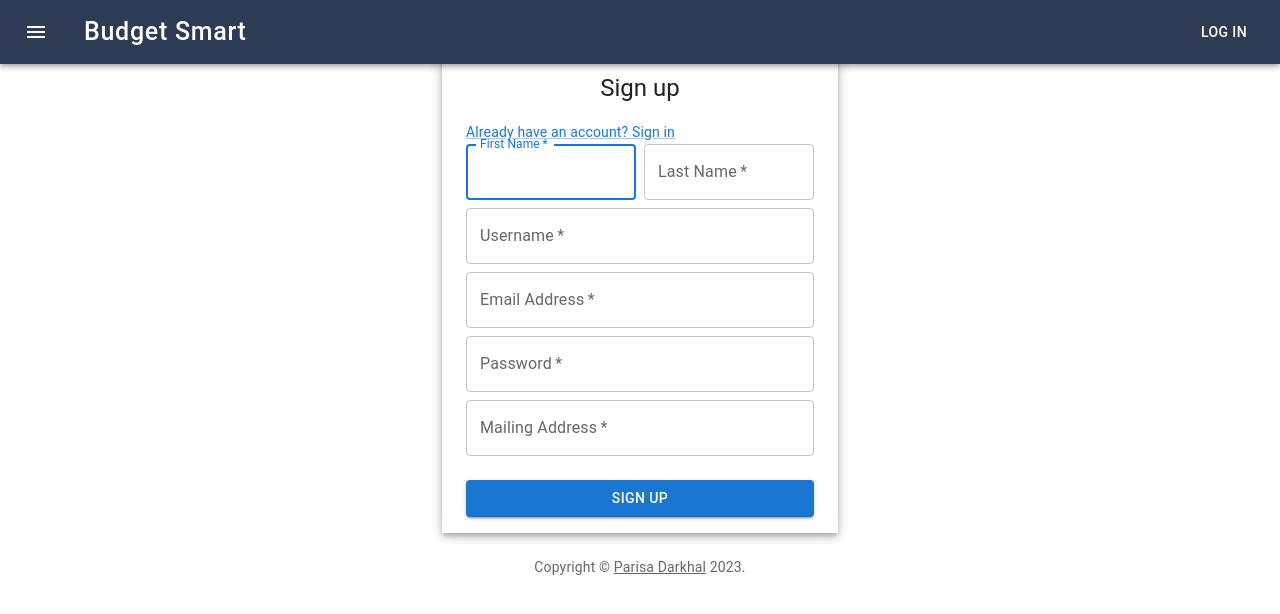
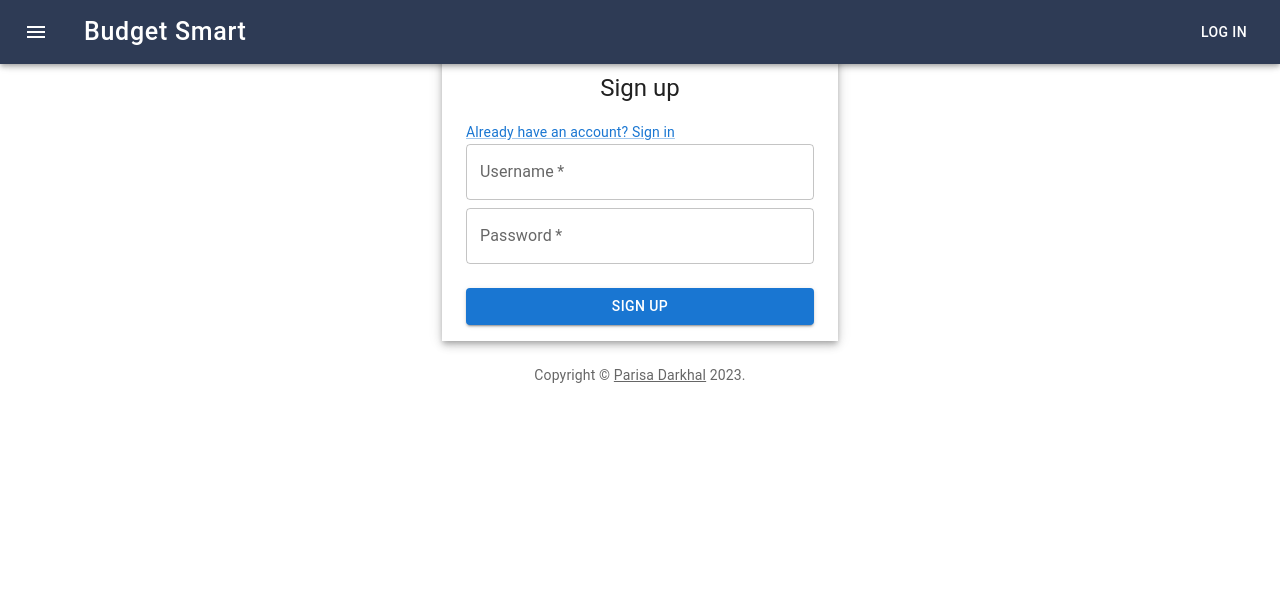
Before and after one commit to ParisaDarkhal/budget-management, a React (Create React App) app in the folder frontend/: page /signup in a window 1280 px wide. Shown: the top 614 px of the page. Built offline with nearby package versions, Linux system fonts and the light colour scheme.

Commit message:
signup functionality created

```diff
--- /dev/null
+++ b/frontend/src/api/API.js
@@ -0,0 +1,14 @@
+import axios from "axios";
+
+export async function signup(username, password) {
+  try {
+    const response = await axios.post("/users/signup", {
+      username,
+      password,
+    });
+    return response.data;
+  } catch (error) {
+    console.log("EEEEEE");
+    return { error: "could not create user" };
+  }
+}
--- a/frontend/src/components/signup/Signup.js
+++ b/frontend/src/components/signup/Signup.js
@@ -9,14 +9,14 @@ import {
   Box,
   Typography,
   Container,
+  Alert,
 } from "@mui/material";
 import { LockOutlined as LockOutlinedIcon } from "@mui/icons-material";
 import { createTheme, ThemeProvider } from "@mui/material/styles";
-
 import { useState } from "react";
 import { useNavigate } from "react-router-dom";
-
 import Navbar from "../navbar/Navbar";
+import { signup } from "../../api/API";
 
 function Copyright(props) {
   return (
@@ -45,43 +45,35 @@ const defaultTheme = createTheme();
 
 export default function SignUp() {
   const navigate = useNavigate();
-  /////
-  const [formState, setFormState] = useState({
-    first_name: "",
-    last_name: "",
-    username: "",
-    email: "",
-    password: "",
-    address: "",
-  });
+
+  const [username, setUsername] = useState("");
+  const [password, setPassword] = useState("");
+  const [hasError, setHasError] = useState(false);
 
   //   const [addUser, { error }] = useMutation(ADD_USER);
 
-  const handleInputChange = (event) => {
-    const { name, value } = event.target;
-    setFormState({ ...formState, [name]: value });
+  const handleUsernameInputChange = (event) => {
+    setUsername(event.target.value);
+  };
+
+  const handlePasswordInputChange = (event) => {
+    setPassword(event.target.value);
   };
   /////
 
   const handleSubmit = async (event) => {
     event.preventDefault();
-    // try {
-    //   const { data } = await addUser({
-    //     variables: { input: { ...formState } },
-    //   });
-    //   navigate(`/login`);
-    // } catch (err) {
-    //   console.error(err);
-    // }
-
-    // setFormState({
-    //   first_name: "",
-    //   last_name: "",
-    //   username: "",
-    //   email: "",
-    //   password: "",
-    //   address: "",
-    // });
+    try {
+      const data = await signup(username, password);
+      console.log("data :>> ", data);
+      if (data.error) {
+        setHasError(true);
+        navigate("/signup");
+        // show a error message to user
+      } else {
+        navigate("/login");
+      }
+    } catch (error) {}
   };
 
   return (
@@ -121,31 +113,6 @@ export default function SignUp() {
               </Grid>
             </Grid>
             <Grid container spacing={1}>
-              <Grid item xs={12} sm={6}>
-                <TextField
-                  autoComplete="given-name"
-                  name="first_name"
-                  required
-                  fullWidth
-                  id="firstName"
-                  label="First Name"
-                  autoFocus
-                  value={formState.first_name}
-                  onChange={handleInputChange}
-                />
-              </Grid>
-              <Grid item xs={12} sm={6}>
-                <TextField
-                  required
-                  fullWidth
-                  id="lastName"
-                  label="Last Name"
-                  name="last_name"
-                  autoComplete="family-name"
-                  value={formState.last_name}
-                  onChange={handleInputChange}
-                />
-              </Grid>
               <Grid item xs={12}>
                 <TextField
                   required
@@ -154,22 +121,11 @@ export default function SignUp() {
                   label="Username"
                   name="username"
                   autoComplete="username"
-                  value={formState.username}
-                  onChange={handleInputChange}
+                  value={username}
+                  onChange={handleUsernameInputChange}
                 />
               </Grid>
-              <Grid item xs={12}>
-                <TextField
-                  required
-                  fullWidth
-                  id="email"
-                  label="Email Address"
-                  name="email"
-                  autoComplete="email"
-                  value={formState.email}
-                  onChange={handleInputChange}
-                />
-              </Grid>
+
               <Grid item xs={12}>
                 <TextField
                   required
@@ -179,20 +135,8 @@ export default function SignUp() {
                   type="password"
                   id="password"
                   autoComplete="new-password"
-                  value={formState.password}
-                  onChange={handleInputChange}
-                />
-              </Grid>
-              <Grid item xs={12}>
-                <TextField
-                  required
-                  fullWidth
-                  id="address"
-                  label="Mailing Address"
-                  name="address"
-                  autoComplete="address"
-                  value={formState.address}
-                  onChange={handleInputChange}
+                  value={password}
+                  onChange={handlePasswordInputChange}
                 />
               </Grid>
             </Grid>
@@ -206,6 +150,9 @@ export default function SignUp() {
             </Button>
           </Box>
         </Box>
+        {hasError && (
+          <Alert severity="error">This is an error alert — check it out!</Alert>
+        )}
         <Copyright sx={{ mt: 3 }} />
       </Container>
     </ThemeProvider>
```
